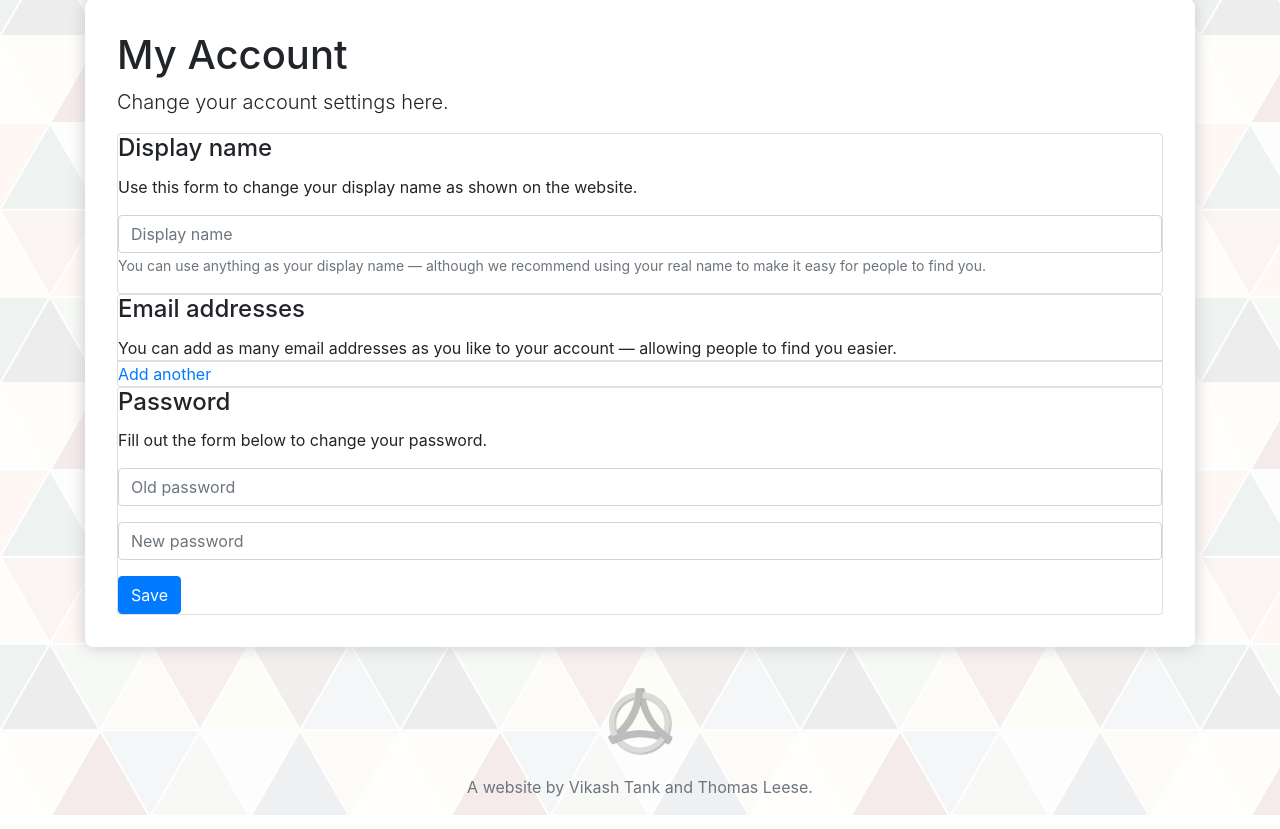
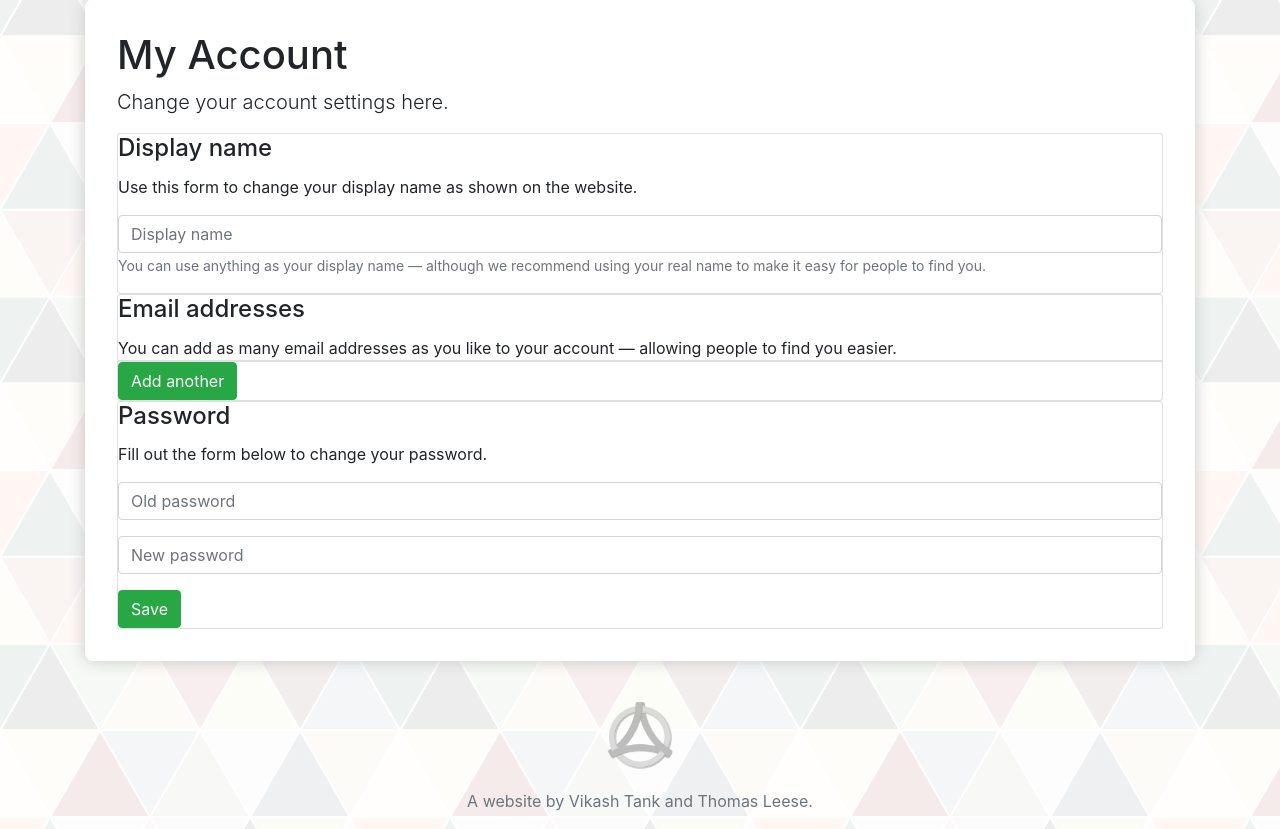
Before and after one commit to thomasleese/gantt-charts, a Python web app: template ganttchart/web/templates/account/index.html in a window 1280 px wide. Shown: the part 137-966 px from the top of the page. Run offline with Jinja, Linux system fonts and the light colour scheme; the template is opened without the code that fills it, so the values that code supplies are empty; some libraries are stand-ins or nearby versions.

Commit message:
Change buttons to green

```diff
--- a/ganttchart/web/templates/account/index.html
+++ b/ganttchart/web/templates/account/index.html
@@ -47,7 +47,7 @@
 
         <div class="modal-footer">
           <button form="email-address-modal-form" type="button" class="btn btn-secondary" data-dismiss="modal">Cancel</button>
-          <button form="email-address-modal-form" type="submit" class="btn btn-primary">Save</button>
+          <button form="email-address-modal-form" type="submit" class="btn btn-success">Save</button>
         </div>
       </div>
     </div>
@@ -67,7 +67,7 @@
           <span class="m-l"></span>
 
           {% if g.account.primary_email_address == email_address %}
-            <span class="label label-primary">Primary</span>
+            <span class="label label-success">Primary</span>
           {% endif %}
 
           {% if not email_address.verified %}
@@ -79,7 +79,7 @@
           {% endif %}
 
           {% if g.account.primary_email_address != email_address %}
-            <a href="{{ url_for('.account_primary_email', id=email_address.id) }}" class="pull-right btn btn-primary btn-sm m-l">Make primary</a>
+            <a href="{{ url_for('.account_primary_email', id=email_address.id) }}" class="pull-right btn btn-success btn-sm m-l">Make primary</a>
           {% endif %}
 
           {% if not email_address.verified %}
@@ -89,7 +89,7 @@
     </ul>
 
     <div class="card-block">
-      <a href="#" class="card-link" data-toggle="modal" data-target="#email-address-modal">Add another</a>
+      <a href="#" class="btn btn-success" data-toggle="modal" data-target="#email-address-modal">Add another</a>
     </div>
   </div>
 
@@ -106,7 +106,7 @@
           <input type="password" class="form-control" name="new_password" placeholder="New password" />
         </div>
 
-        <button type="submit" class="btn btn-primary">Save</button>
+        <button type="submit" class="btn btn-success">Save</button>
       </form>
     </div>
   </div>
```
